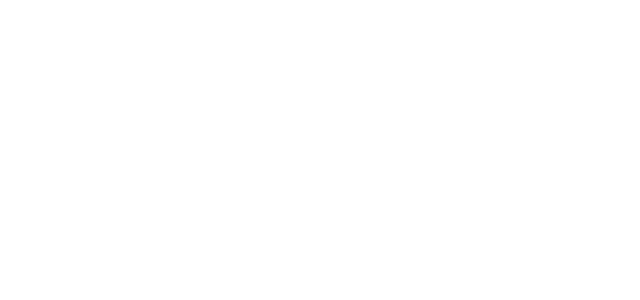
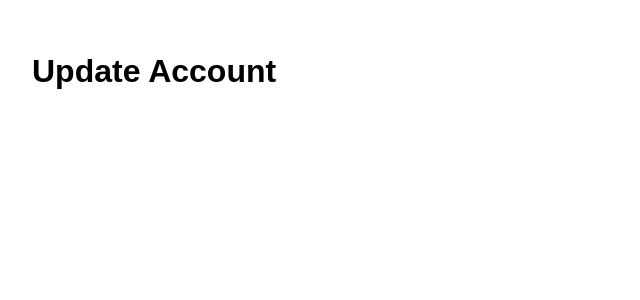
Before and after one commit to zion1102/raffleFoxWeb, a React (Create React App) app: page /update-account in a window 1280 px wide. Before the commit this address had no page. Shown: the top 300 px of the page, without its empty margins (0-640 px from the left). Built offline with nearby package versions, Linux system fonts and the light colour scheme.

Commit message:
password and email reset links

```diff
--- a/src/App.js
+++ b/src/App.js
@@ -5,6 +5,10 @@ import LoginPage from './components/LoginPage';
 import RegisterPage from './components/RegisterPage';
 import TopUpCreditsPage from './components/TopUpPage';
 import ProfileScreen from './components/ProfileScreen';
+import EmailPasswordUpdate from "./components/EmailPasswordUpdate";
+
+
+
 
 function App() {
   return (
@@ -15,6 +19,7 @@ function App() {
         <Route path="/register" element={<RegisterPage />} />
         <Route path="/topup" element={<TopUpCreditsPage />} />
         <Route path="/profile" element={<ProfileScreen />} />
+        <Route path="/update-account" element={<EmailPasswordUpdate />} />
       </Routes>
     </Router>
   );
--- /dev/null
+++ b/src/components/EmailPasswordUpdate.js
@@ -0,0 +1,70 @@
+import React, { useEffect, useState } from "react";
+import {applyActionCode, verifyPasswordResetCode, confirmPasswordReset } from "firebase/auth";
+
+const EmailPasswordUpdate = () => {
+  const [actionCode, setActionCode] = useState(null);
+  const [mode, setMode] = useState(null);
+  const [email, setEmail] = useState("");
+  const [password, setPassword] = useState("");
+  const [message, setMessage] = useState("");
+
+  useEffect(() => {
+    const query = new URLSearchParams(window.location.search);
+    const mode = query.get("mode");
+    const actionCode = query.get("oobCode");
+
+    setMode(mode);
+    setActionCode(actionCode);
+  }, []);
+
+  const handleEmailVerification = async () => {
+    try {
+      if (!actionCode) throw new Error("Invalid action code.");
+      await applyActionCode(auth, actionCode);
+      setMessage("Email successfully verified! You can now log in.");
+    } catch (error) {
+      setMessage(`Error verifying email: ${error.message}`);
+    }
+  };
+
+  const handlePasswordReset = async () => {
+    try {
+      if (!actionCode) throw new Error("Invalid action code.");
+      await verifyPasswordResetCode(auth, actionCode); // Verify the code
+      await confirmPasswordReset(auth, actionCode, password); // Confirm new password
+      setMessage("Password reset successful! You can now log in.");
+    } catch (error) {
+      setMessage(`Error resetting password: ${error.message}`);
+    }
+  };
+
+  return (
+    <div style={{ padding: "2rem", fontFamily: "Arial, sans-serif" }}>
+      <h1>Update Account</h1>
+      {mode === "verifyEmail" && (
+        <>
+          <p>Verifying your email...</p>
+          <button onClick={handleEmailVerification}>Verify Email</button>
+        </>
+      )}
+      {mode === "resetPassword" && (
+        <>
+          <p>Enter your new password below:</p>
+          <input
+            type="password"
+            placeholder="New Password"
+            value={password}
+            onChange={(e) => setPassword(e.target.value)}
+            style={{ padding: "0.5rem", margin: "1rem 0", width: "100%" }}
+          />
+          <button onClick={handlePasswordReset} style={{ padding: "0.5rem 1rem" }}>
+            Reset Password
+          </button>
+        </>
+      )}
+      {message && <p>{message}</p>}
+    </div>
+  );
+};
+
+export default EmailPasswordUpdate;
```
